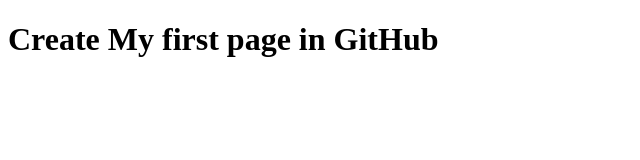
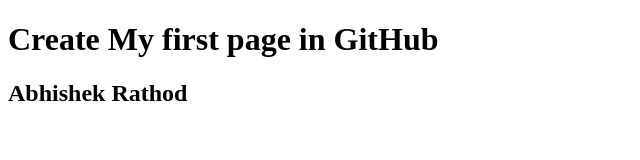
Before and after one commit to AbhishekRathod9596/assignment, a plain HTML site: page index.html in a window 1280 px wide. Shown: the whole page, without its empty margins (0-640 px from the left). Drawn offline with Linux system fonts and the light colour scheme.

Commit message:
name added

```diff
--- a/index.html
+++ b/index.html
@@ -6,7 +6,7 @@
 </head>
 <body>
     <h1> Create My first page in GitHub</h1>
-
+   <h2> Abhishek Rathod </h2>
 
 </body>
 </html>
```
